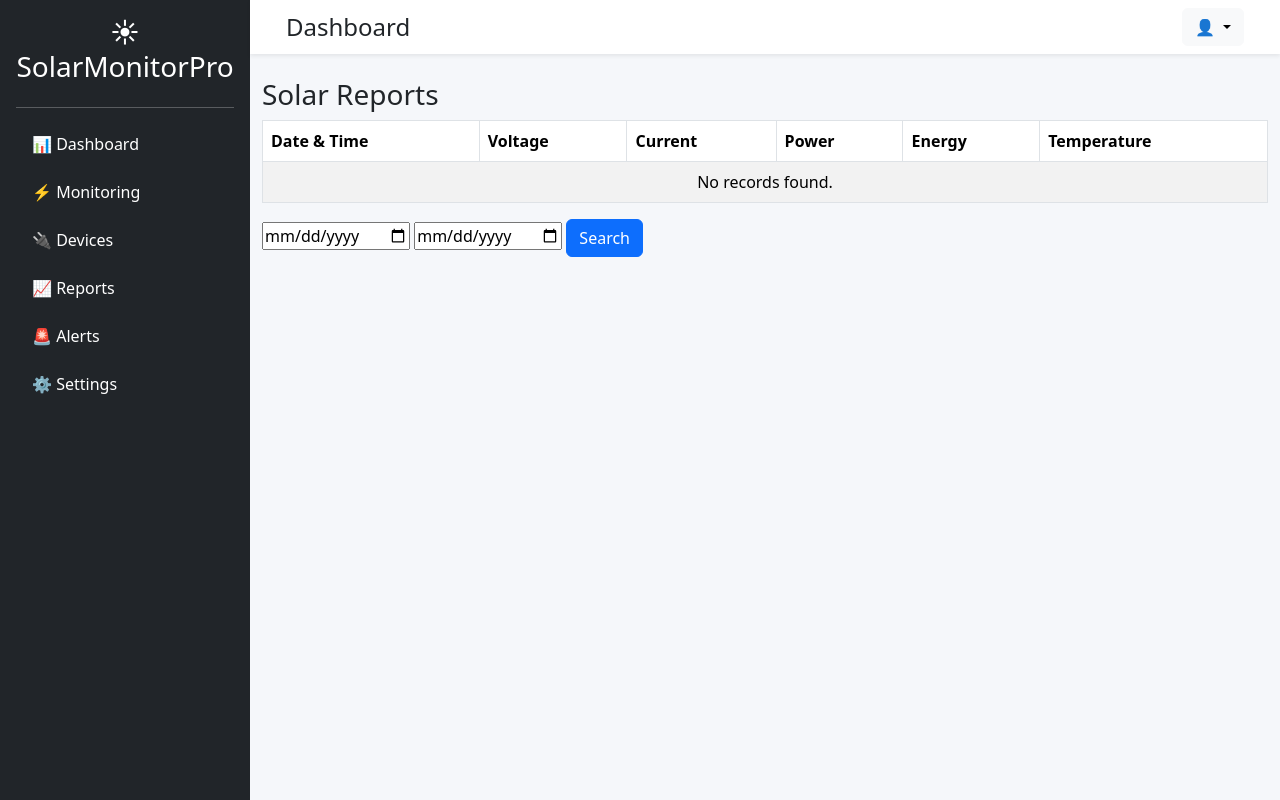
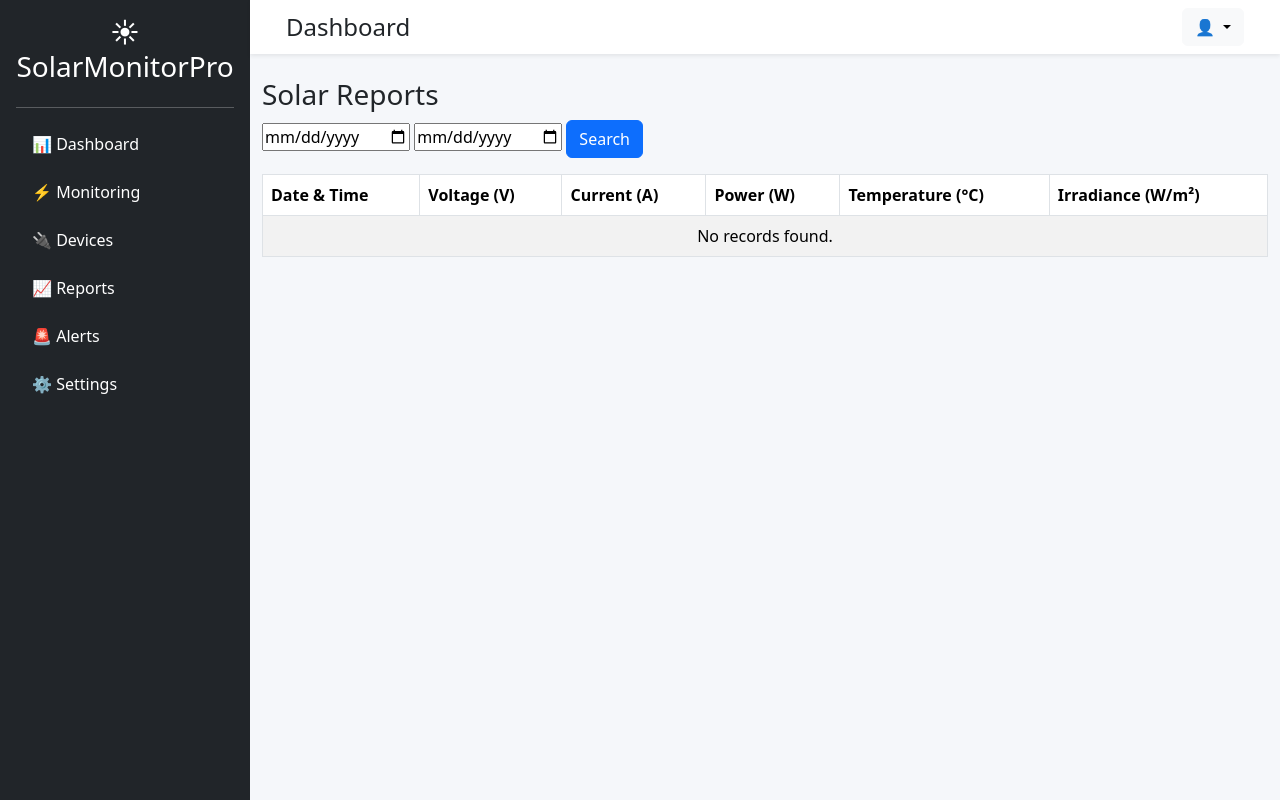
Before and after one commit to Acharansai/SolarMonitotingPro, a Django app: template templates/reports/reports.html in a window 1280 px wide. Run offline with Django 5.2, Linux system fonts and the light colour scheme; the template is opened without the code that fills it, so the values that code supplies are empty.

Commit message:
Fixed reports page

```diff
--- a/templates/reports/reports.html
+++ b/templates/reports/reports.html
@@ -4,42 +4,7 @@
 
 <h3>Solar Reports</h3>
 
-<table class="table table-striped table-bordered">
-    <thead>
-        <tr>
-            <th>Date & Time</th>
-            <th>Voltage</th>
-            <th>Current</th>
-            <th>Power</th>
-            <th>Energy</th>
-            <th>Temperature</th>
-        </tr>
-    </thead>
-
-    <tbody>
-
-    {% for data in reports %}
-    <tr>
-        <td>{{ data.timestamp }}</td>
-        <td>{{ data.voltage }}</td>
-        <td>{{ data.current }}</td>
-        <td>{{ data.power }}</td>
-        <td>{{ data.energy }}</td>
-        <td>{{ data.temperature }}</td>
-    </tr>
-    {% empty %}
-    <tr>
-        <td colspan="6" class="text-center">
-            No records found.
-        </td>
-    </tr>
-    {% endfor %}
-
-    </tbody>
-
-</table>
-
-<form method="GET">
+<form method="GET" class="mb-3">
     <input type="date" name="start_date">
     <input type="date" name="end_date">
 
@@ -48,4 +13,44 @@
     </button>
 </form>
 
+<table class="table table-striped table-bordered">
+
+    <thead>
+        <tr>
+            <th>Date & Time</th>
+            <th>Voltage (V)</th>
+            <th>Current (A)</th>
+            <th>Power (W)</th>
+            <th>Temperature (°C)</th>
+            <th>Irradiance (W/m²)</th>
+        </tr>
+    </thead>
+
+    <tbody>
+
+    {% for data in reports %}
+
+    <tr>
+        <td>{{ data.created_at }}</td>
+        <td>{{ data.voltage }}</td>
+        <td>{{ data.current }}</td>
+        <td>{{ data.power }}</td>
+        <td>{{ data.temperature }}</td>
+        <td>{{ data.irradiance }}</td>
+    </tr>
+
+    {% empty %}
+
+    <tr>
+        <td colspan="6" class="text-center">
+            No records found.
+        </td>
+    </tr>
+
+    {% endfor %}
+
+    </tbody>
+
+</table>
+
 {% endblock %}
```
Also changed, not shown: dashboard/views.py (+7 -6 lines).
